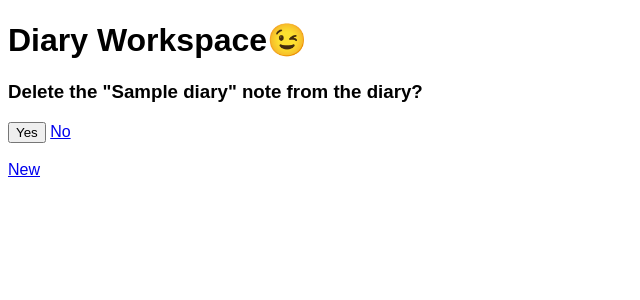
After one commit to BenAwad95/personal-diary, a Django app: page /diary/1/delete in a window 1280 px wide. The commit adds this page. Shown: the top 300 px of the page, without its empty margins (0-640 px from the left). Run offline with Django 3.2, Linux system fonts and the light colour scheme; tables that the repository leaves empty hold one stand-in row (values such as "Sample post").

Commit message:
delete and update

```diff
--- /dev/null
+++ b/assert/css/style.css
@@ -0,0 +1,21 @@
+body{
+    font-family: Arial, Helvetica, sans-serif;
+}
+
+#notes-list{
+    list-style: none;
+}
+
+#notes-list li {
+    display: flex;
+    flex-direction: row;
+    align-items: center;
+    justify-content: flex-start;
+}
+
+#notes-list li span{
+    background-color: #333;
+    color: #fff;
+    padding: 0.5rem;
+    margin-right: 0.5rem;
+}
--- a/personalDiary/models.py
+++ b/personalDiary/models.py
@@ -1,7 +1,13 @@
 from django.db import models
 from django.utils.translation import gettext_lazy as _
+from django.urls import reverse
+
 class Diary(models.Model):
     title = models.CharField(_("title"), max_length=50)
     body = models.TextField(_("diary body"))
     created = models.DateTimeField(_("diary created date"), auto_now_add=True)
     updated = models.DateTimeField(_("diary updated date"), auto_now=True)
+
+
+    def get_absolute_url(self):
+        return reverse("detail-diary", kwargs={"pk": self.pk})
--- a/personalDiary/urls.py
+++ b/personalDiary/urls.py
@@ -1,7 +1,10 @@
 from django.urls import path
-from .views import home, AddDiaryView
+from .views import DeleteDairyView, home, AddDiaryView, UpdateDiaryView, DetailDiaryView, DeleteDairyView
 
 urlpatterns = [
     path('', home, name='home'),
-    path('new-diary/', AddDiaryView.as_view(), name='new-diary')
+    path('diary/<int:pk>/', DetailDiaryView.as_view(), name='detail-diary'),
+    path('new-diary/', AddDiaryView.as_view(), name='new-diary'),
+    path('diary/<int:pk>/update', UpdateDiaryView.as_view(), name='update-diary'),
+    path('diary/<int:pk>/delete', DeleteDairyView.as_view(), name='delete-diary')
 ]
--- a/personalDiary/views.py
+++ b/personalDiary/views.py
@@ -1,6 +1,7 @@
 from django.shortcuts import render
 from django.views.generic import FormView
 from django.urls import reverse_lazy
+from django.views.generic import DetailView, UpdateView, DeleteView
 
 from .forms import DiaryForm
 from .models import Diary
@@ -25,3 +26,17 @@ class AddDiaryView(FormView):
     def form_valid(self, form):
         form.save()
         return super().form_valid(form)
+
+
+class DetailDiaryView(DetailView):
+    model=Diary
+
+
+class UpdateDiaryView(UpdateView):
+    model=Diary
+    fields='__all__'
+    # success_url=reverse_lazy('detail-diary')
+
+class DeleteDairyView(DeleteView):
+    model=Diary
+    success_url=reverse_lazy('home')
--- a/templates/base.html
+++ b/templates/base.html
@@ -4,6 +4,8 @@
     <meta charset="UTF-8">
     <meta http-equiv="X-UA-Compatible" content="IE=edge">
     <meta name="viewport" content="width=device-width, initial-scale=1.0">
+    {% load static %}
+    <link rel="stylesheet" href="{% static 'css/style.css' %}">
     <title>Personal Diary</title>
 </head>
 <body>
--- /dev/null
+++ b/templates/personalDiary/diary_confirm_delete.html
@@ -0,0 +1,9 @@
+{% extends 'base.html' %}
+
+{% block content %}
+    <form action="" method="post">
+        {% csrf_token %}
+        <h3>Delete the "{{ object.title }}" note from the diary?</h3>
+        <button type="submit">Yes</button> <a href="{% url 'detail-diary' object.id %}">No</a>
+    </form>
+{% endblock content %}
```
Also changed, not shown: templates/personalDiary/diary_detail.html (added, +8 -0 lines), templates/personalDiary/diary_form.html (added, +9 -0 lines), templates/personalDiary/home.html (+7 -6 lines).
